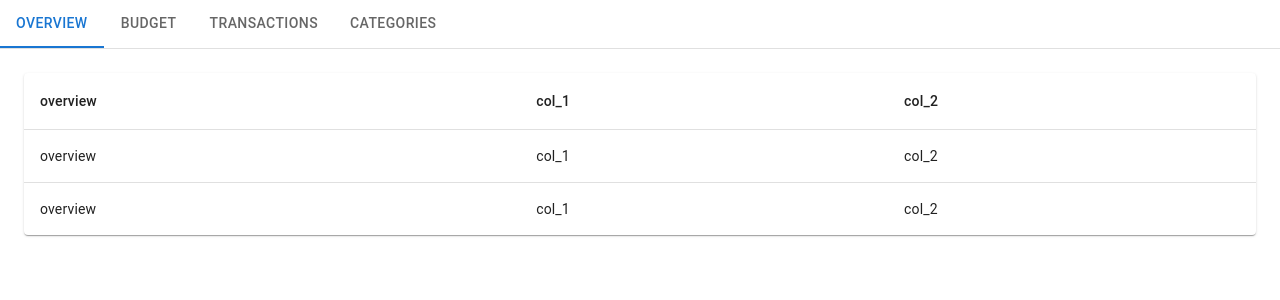
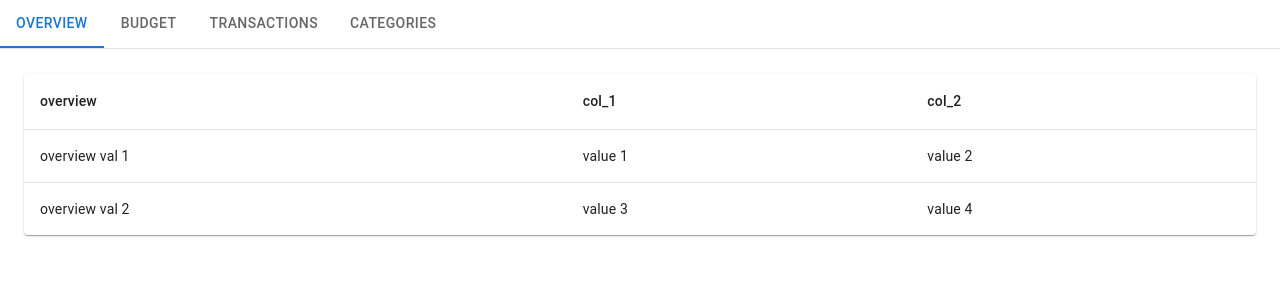
Before and after one commit to SocialSalt/budget-app, a React (Create React App) app in the folder src/frontend/: page / in a window 1280 px wide. Shown: the top 300 px of the page. Built offline with nearby package versions, Linux system fonts and the light colour scheme.

Commit message:
switch from obj to list of list of string

```diff
--- a/src/frontend/src/components/DataTable.tsx
+++ b/src/frontend/src/components/DataTable.tsx
@@ -15,7 +15,7 @@ import Paper from "@mui/material/Paper";
 interface TableProps {
   children?: React.ReactNode;
   columnNames: string[];
-  rows: object[];
+  rows: string[][];
 }
 
 export default function DataTable(props: TableProps) {
@@ -43,8 +43,8 @@ export default function DataTable(props: TableProps) {
               // key={row.name}
               sx={{ "&:last-child td, &:last-child th": { border: 0 } }}
             >
-              {columnNames.map(columnName => (
-                <TableCell>{columnName}</TableCell>
+              {columnNames.map((_, index) => (
+                <TableCell>{row[index]}</TableCell>
               ))}
               {/* <TableCell component="th" scope="row">
                 {row.name}
--- a/src/frontend/src/components/TabBox.tsx
+++ b/src/frontend/src/components/TabBox.tsx
@@ -40,8 +40,8 @@ function CustomTabPanel(props: TabPanelProps) {
     {
       columnNames: [tabName, "col_1", "col_2"],
       rows: [
-        {[tabName]: tabName + " val 1", col_1: "value 1", col_2: "value 2"},
-        {[tabName]: tabName + " val 2", col_1: "value 3", col_2: "value 4"}
+        [tabName + " val 1", "value 1", "value 2"],
+        [tabName + " val 2", "value 3", "value 4"]
       ]
     }
   )
```
